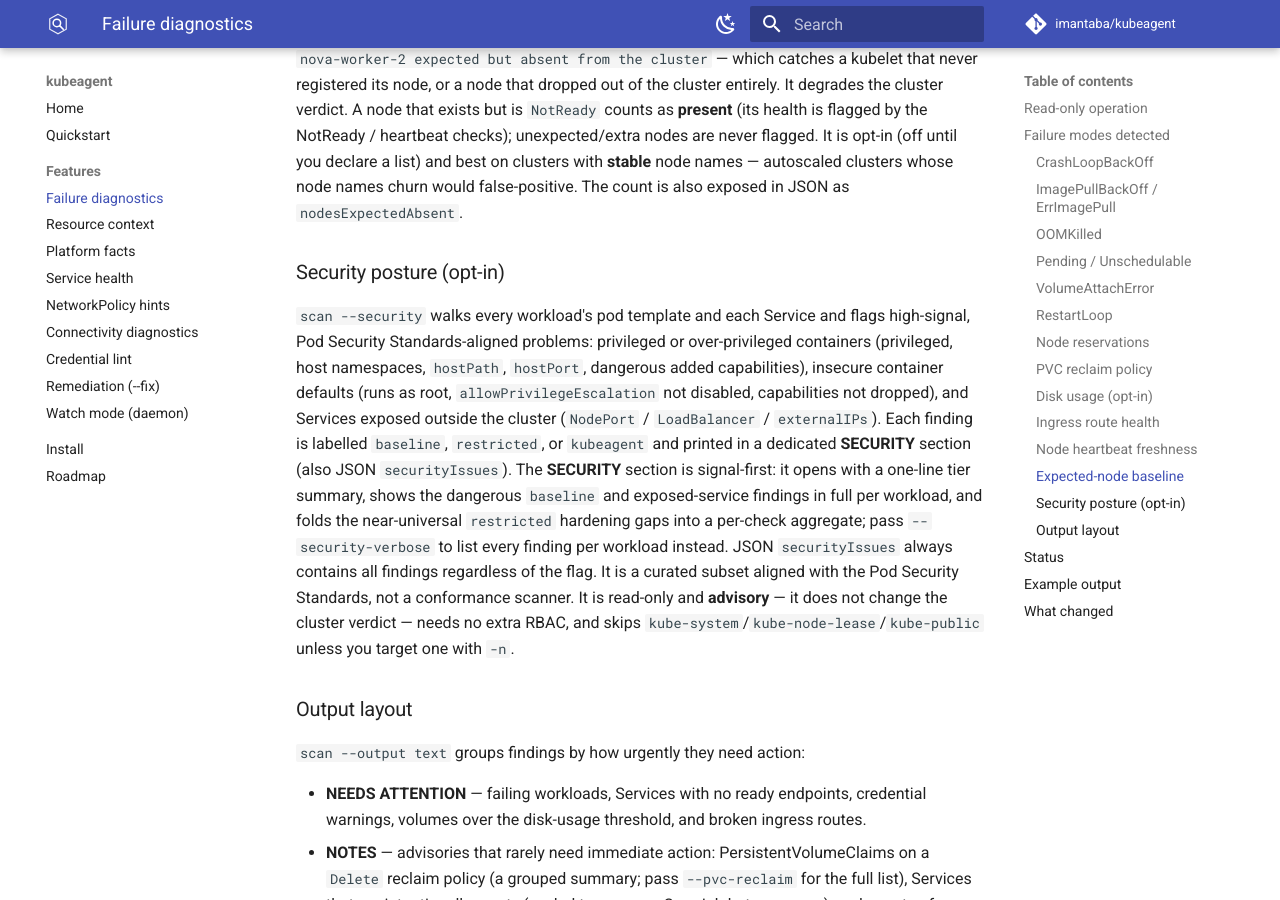
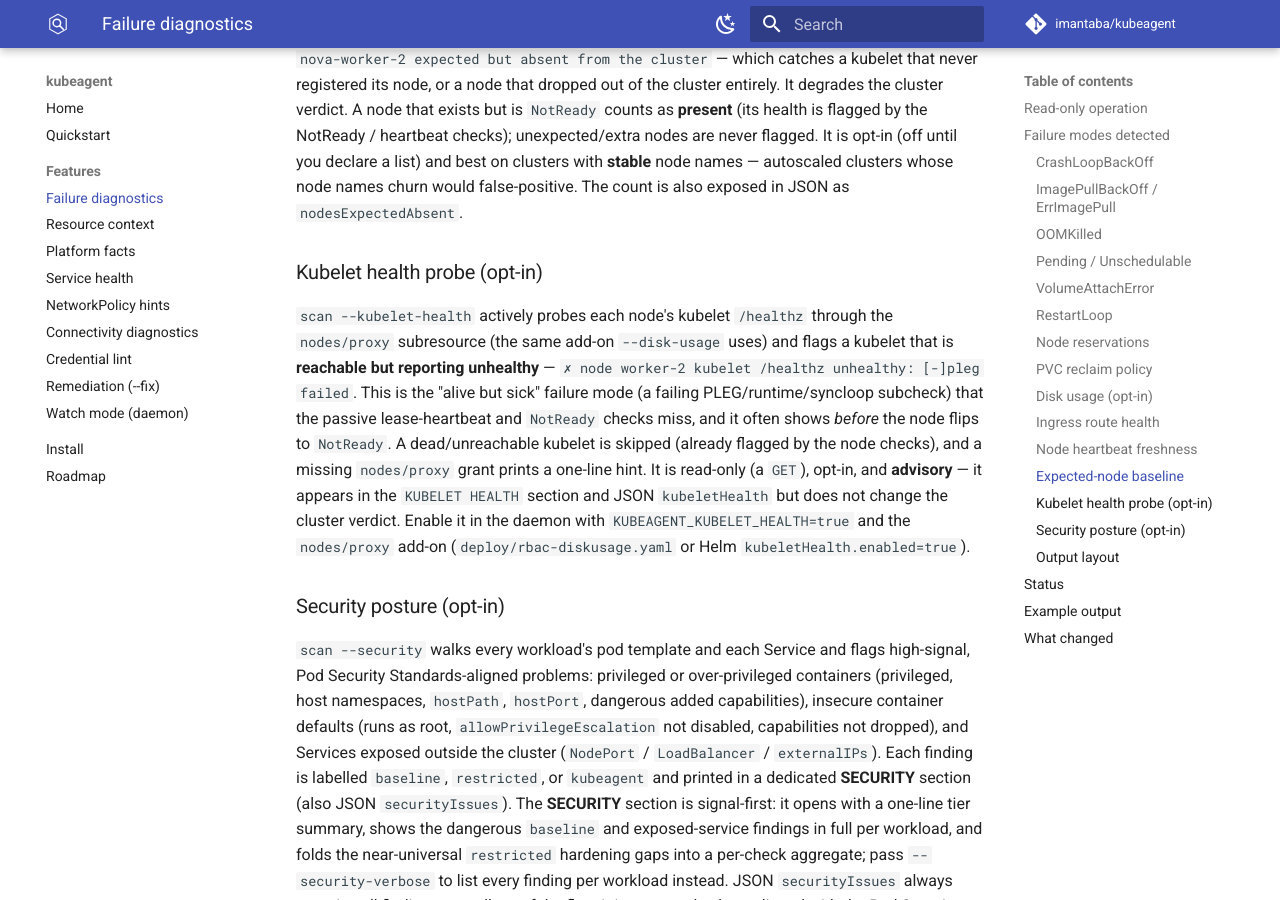
Before and after one commit to imantaba/kubeagent, an MkDocs documentation site: the page built from website/docs/features/diagnostics.md, in a window 1280 px wide and 900 px high, scrolled down 2899 px. Built offline with MkDocs 1.6.1 and Material for MkDocs 9.7.7, drawn with Linux system fonts in a browser that asks for light colours; comment, search, counter and statistics services are not loaded.

Commit message:
docs: document the kubelet health probe + its daemon gauge

```diff
--- a/website/docs/features/diagnostics.md
+++ b/website/docs/features/diagnostics.md
@@ -125,6 +125,21 @@ until you declare a list) and best on clusters with **stable** node names —
 autoscaled clusters whose node names churn would false-positive. The count is
 also exposed in JSON as `nodesExpectedAbsent`.
 
+### Kubelet health probe (opt-in)
+
+`scan --kubelet-health` actively probes each node's kubelet `/healthz` through
+the `nodes/proxy` subresource (the same add-on `--disk-usage` uses) and flags a
+kubelet that is **reachable but reporting unhealthy** — `✗ node worker-2 kubelet
+/healthz unhealthy: [-]pleg failed`. This is the "alive but sick" failure mode
+(a failing PLEG/runtime/syncloop subcheck) that the passive lease-heartbeat and
+`NotReady` checks miss, and it often shows *before* the node flips to `NotReady`.
+A dead/unreachable kubelet is skipped (already flagged by the node checks), and a
+missing `nodes/proxy` grant prints a one-line hint. It is read-only (a `GET`),
+opt-in, and **advisory** — it appears in the `KUBELET HEALTH` section and JSON
+`kubeletHealth` but does not change the cluster verdict. Enable it in the daemon
+with `KUBEAGENT_KUBELET_HEALTH=true` and the `nodes/proxy` add-on
+(`deploy/rbac-diskusage.yaml` or Helm `kubeletHealth.enabled=true`).
+
 ### Security posture (opt-in)
 
 `scan --security` walks every workload's pod template and each Service and flags
```
Also changed, not shown: website/docs/features/watch-mode.md (+5 -1 lines), website/docs/roadmap.md (+5 -0 lines), CHANGELOG.md, README.md.
